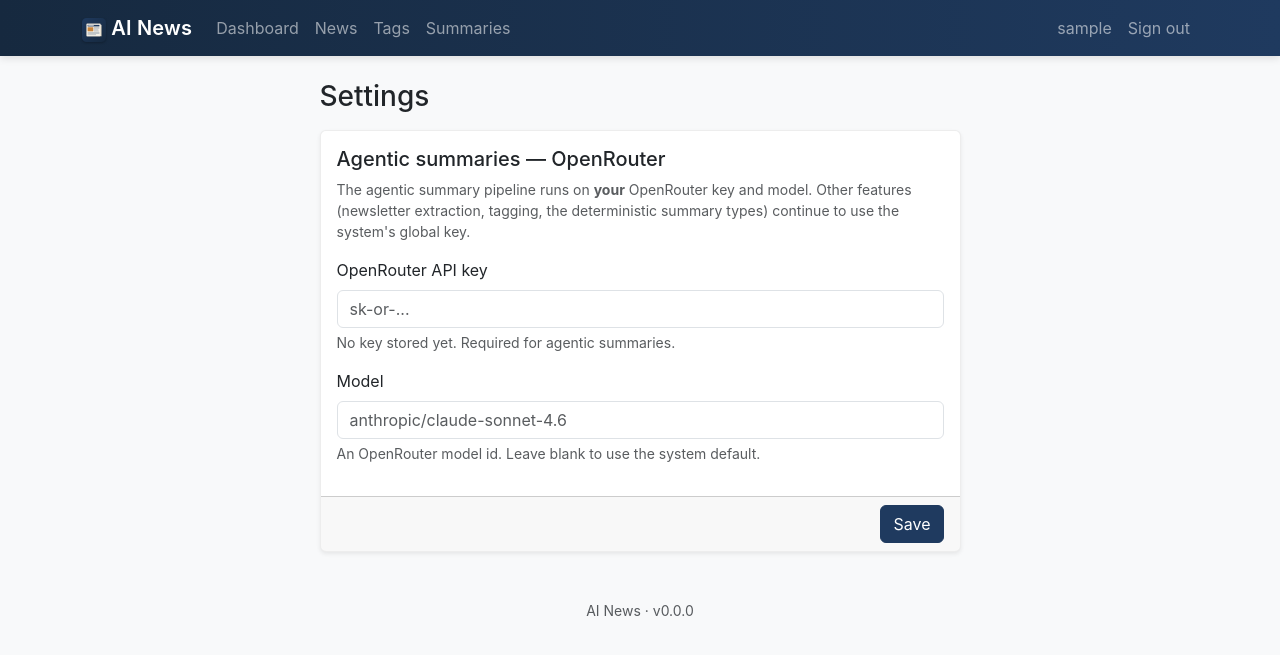
After one commit to rjbruin/ai-news, a Flask app: page /settings in a window 1280 px wide. The commit adds this page. Shown: the top 655 px of the page. Run offline with Flask 3, Linux system fonts and the light colour scheme; the visitor is signed in with stand-in values (Sample User, id 1).

Commit message:
Agentic summaries Phase 6: per-user OpenRouter key/model settings
The agentic pipeline runs on the user's own OpenRouter key + model; the global
key is retained for extraction, tagging, and deterministic summaries.

- app/crypto.py: Fernet encrypt/decrypt for secrets at rest (key derived from
  FERNET_SECRET, falling back to SECRET_KEY)
- User.openrouter_api_key_enc (encrypted) + openrouter_model; set/get/has
  helpers; migration f6a7b8c9d0e1
- app/agent/creds.py: resolve (key, model) for a run; raises MissingCredentials
  rather than silently falling back to the global key (agentic runs are billed
  to the user)
- /settings page + nav link: masked key input (never echoed back), keep-on-blank,
  explicit clear, model field
- FERNET_SECRET config key
- tests: crypto round-trip, encrypted-at-rest, creds resolver, settings page
  save/keep/clear with no key echo

Co-Authored-By: Claude Sonnet 4.6 <noreply@anthropic.com>

```diff
--- a/app/config.py
+++ b/app/config.py
@@ -24,6 +24,9 @@ def _emails(value: str | None) -> list[str]:
 
 class Config:
     SECRET_KEY = os.environ.get("SECRET_KEY", "dev-insecure-secret")
+    # Secret for encrypting stored secrets (per-user API keys). Defaults to
+    # SECRET_KEY; set independently in production so key rotation is decoupled.
+    FERNET_SECRET = os.environ.get("FERNET_SECRET", "")
     SESSION_COOKIE_SECURE = True
     SESSION_COOKIE_SAMESITE = "Lax"
 
--- a/app/models.py
+++ b/app/models.py
@@ -43,11 +43,33 @@ class User(UserMixin, db.Model):
     created_at = db.Column(db.DateTime, default=utcnow, nullable=False)
     last_login = db.Column(db.DateTime, nullable=True)
 
+    # Per-user OpenRouter credentials for the agentic summary pipeline.
+    # The global OPENROUTER_API_KEY still powers extraction/tagging/deterministic
+    # summaries; only the agent uses these.
+    openrouter_api_key_enc = db.Column(db.Text, nullable=True)
+    openrouter_model = db.Column(db.String(120), nullable=True)
+
     tags = db.relationship("Tag", back_populates="owner", lazy="dynamic")
     summaries = db.relationship("Summary", back_populates="user", lazy="dynamic")
 
     def set_password(self, password: str) -> None:
         self.password_hash = _ph.hash(password)
+
+    def set_openrouter_key(self, plaintext: str | None) -> None:
+        """Store (encrypted) or clear the user's OpenRouter API key."""
+        from .crypto import encrypt
+
+        self.openrouter_api_key_enc = encrypt(plaintext) if plaintext else None
+
+    def get_openrouter_key(self) -> str | None:
+        """Return the decrypted OpenRouter API key, or None if unset."""
+        from .crypto import decrypt
+
+        return decrypt(self.openrouter_api_key_enc) if self.openrouter_api_key_enc else None
+
+    @property
+    def has_openrouter_key(self) -> bool:
+        return bool(self.openrouter_api_key_enc)
 
     def check_password(self, password: str) -> bool:
         if not self.password_hash:
--- a/app/templates/base.html
+++ b/app/templates/base.html
@@ -35,7 +35,7 @@
       </ul>
       <ul class="navbar-nav">
         {% if current_user.is_authenticated %}
-        <li class="nav-item"><span class="nav-link text-white-50">{{ current_user.username }}</span></li>
+        <li class="nav-item"><a class="nav-link" href="{{ url_for('web.settings') }}">{{ current_user.username }}</a></li>
         <li class="nav-item"><a class="nav-link" href="{{ url_for('auth.logout') }}">Sign out</a></li>
         {% else %}
         <li class="nav-item"><a class="nav-link" href="{{ url_for('auth.login') }}">Sign in</a></li>
--- /dev/null
+++ b/app/templates/settings.html
@@ -0,0 +1,50 @@
+{% extends "base.html" %}
+{% block title %}Settings · AI News{% endblock %}
+{% block content %}
+<div class="row justify-content-center"><div class="col-md-7">
+<h1 class="h3 mb-3">Settings</h1>
+
+<form method="post" class="card shadow-sm">
+  <div class="card-body">
+    <h2 class="h5">Agentic summaries — OpenRouter</h2>
+    <p class="text-body-secondary small">
+      The agentic summary pipeline runs on <strong>your</strong> OpenRouter key and
+      model. Other features (newsletter extraction, tagging, the deterministic
+      summary types) continue to use the system's global key.
+    </p>
+
+    <div class="mb-3">
+      <label class="form-label">OpenRouter API key</label>
+      <input type="password" name="openrouter_api_key" class="form-control"
+             autocomplete="off"
+             placeholder="{{ 'A key is set — type a new one to replace it' if current_user.has_openrouter_key else 'sk-or-...' }}">
+      <div class="form-text">
+        {% if current_user.has_openrouter_key %}
+          <span class="text-success">✓ A key is currently stored (encrypted).</span>
+          Leave blank to keep it.
+        {% else %}
+          No key stored yet. Required for agentic summaries.
+        {% endif %}
+      </div>
+      {% if current_user.has_openrouter_key %}
+      <div class="form-check mt-2">
+        <input type="checkbox" name="clear_key" value="1" class="form-check-input" id="clear_key">
+        <label class="form-check-label" for="clear_key">Remove the stored key</label>
+      </div>
+      {% endif %}
+    </div>
+
+    <div class="mb-3">
+      <label class="form-label">Model</label>
+      <input name="openrouter_model" class="form-control"
+             value="{{ current_user.openrouter_model or '' }}"
+             placeholder="anthropic/claude-sonnet-4.6">
+      <div class="form-text">An OpenRouter model id. Leave blank to use the system default.</div>
+    </div>
+  </div>
+  <div class="card-footer text-end">
+    <button class="btn btn-primary">Save</button>
+  </div>
+</form>
+</div></div>
+{% endblock %}
--- a/app/web/routes.py
+++ b/app/web/routes.py
@@ -57,6 +57,32 @@ def dashboard():
         latest_editions=latest_editions,
         summary_types=summary_registry.all_types(),
     )
+
+
+# ───────────────────────── Settings ─────────────────────────
+@bp.route("/settings", methods=["GET", "POST"])
+@login_required
+def settings():
+    if request.method == "POST":
+        current_user.openrouter_model = (
+            request.form.get("openrouter_model") or ""
+        ).strip() or None
+
+        if request.form.get("clear_key"):
+            current_user.set_openrouter_key(None)
+            flash("OpenRouter API key removed.", "info")
+        else:
+            new_key = (request.form.get("openrouter_api_key") or "").strip()
+            if new_key:
+                current_user.set_openrouter_key(new_key)
+                flash("OpenRouter API key saved.", "success")
+            else:
+                flash("Settings updated.", "success")
+
+        db.session.commit()
+        return redirect(url_for("web.settings"))
+
+    return render_template("settings.html")
 
 
 # ───────────────────────── News ─────────────────────────
```
Also changed, not shown: app/agent/creds.py (added, +28 -0 lines), app/crypto.py (added, +35 -0 lines), migrations/versions/f6a7b8c9d0e1_add_openrouter_creds_to_users.py (added, +27 -0 lines), tests/test_settings.py (added, +91 -0 lines).
